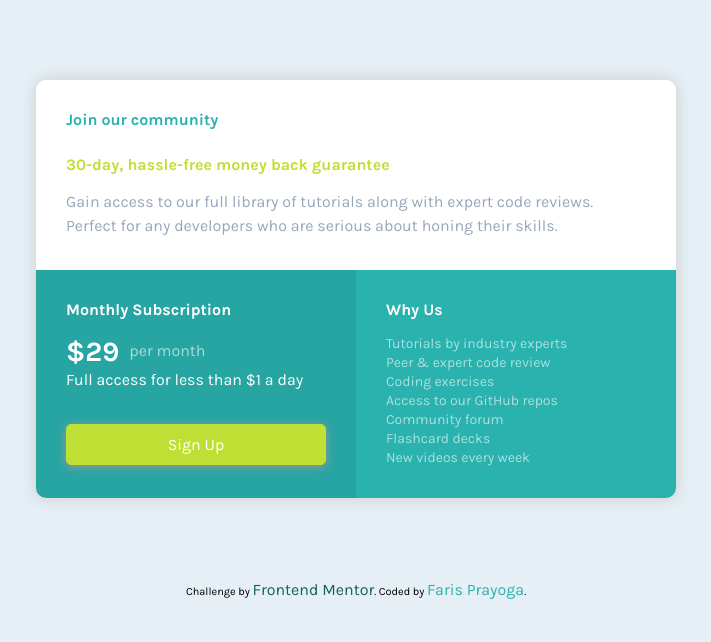
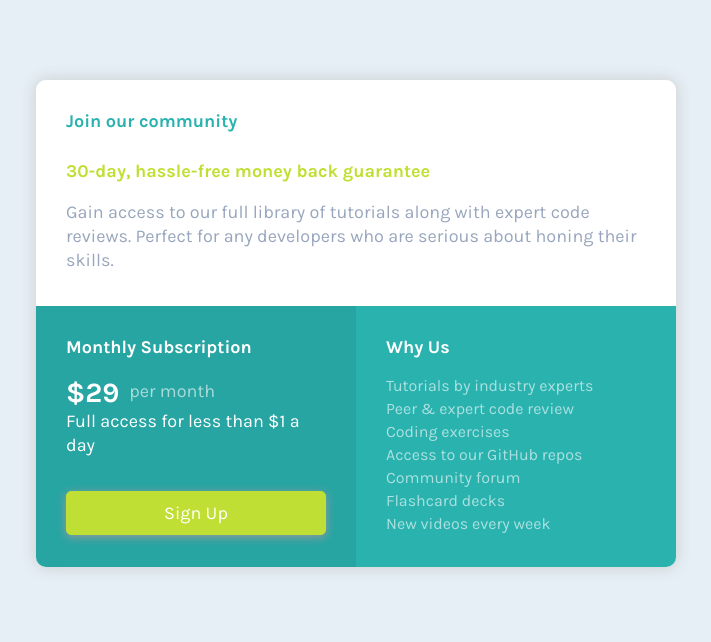
Before and after one commit to mfprayoga/single-price-grid-component-master, a plain HTML site: page index.html in a window 1280 px wide. Shown: the top 642 px of the page, without its empty margins (284-995 px from the left). Drawn offline with Linux system fonts and the light colour scheme.

Commit message:
Update font-size

```diff
--- a/style.css
+++ b/style.css
@@ -5,7 +5,7 @@
 	padding: 0;
 	font-weight: normal;
 	font-family: 'Karla', Arial, sans-serif;
-	font-size: 16px;
+	font-size: 18px;
 }
 
 body {
@@ -37,12 +37,12 @@ body {
 }
 
 h1, h2 {
-	padding-bottom: 16px;
+	padding-bottom: 18px;
 	font-weight: 700;
 }
 
 p {
-	margin-bottom: 2px;
+	margin-bottom: 4px;
 	line-height: 24px;
 }
 
@@ -105,7 +105,7 @@ h1 {
 }
 
 #benefit p {
-	font-size: 14px;
+	font-size: 16px;
 	line-height: normal;
 	opacity: 0.6;
 }
```
